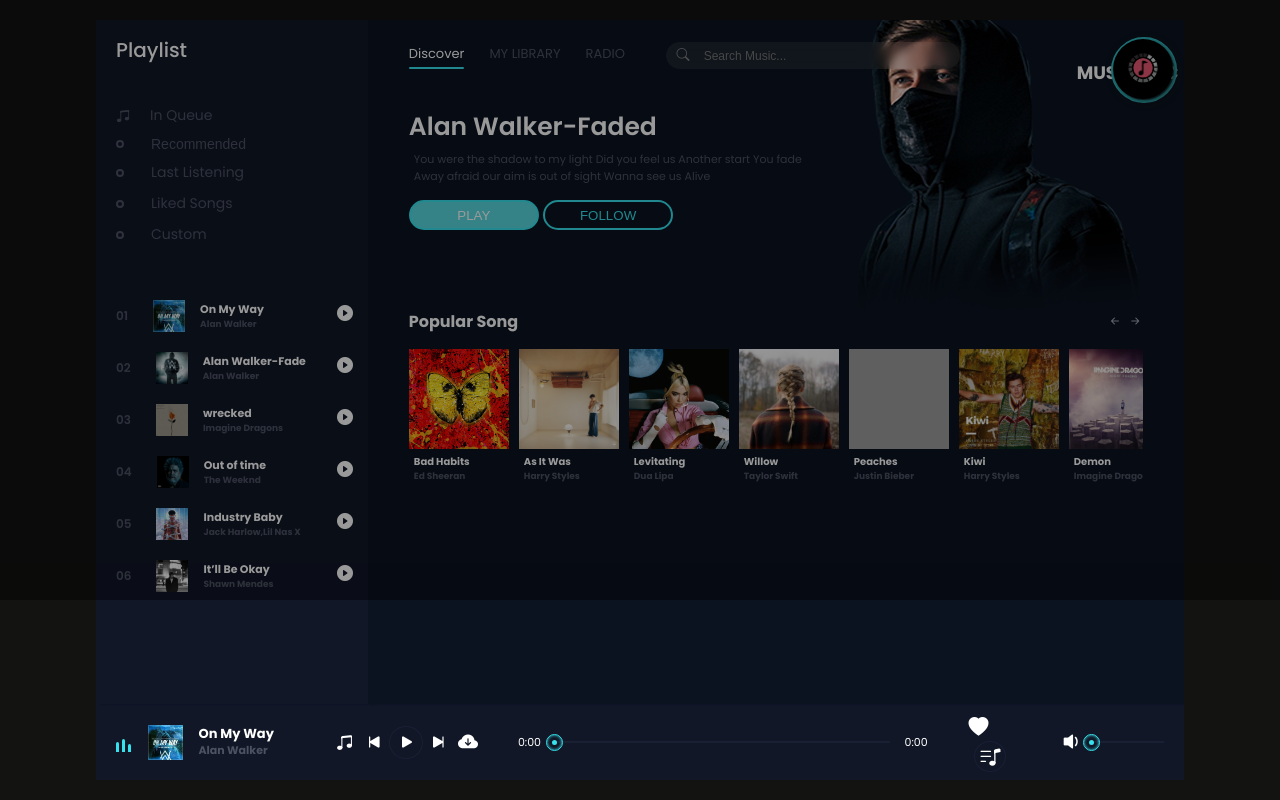
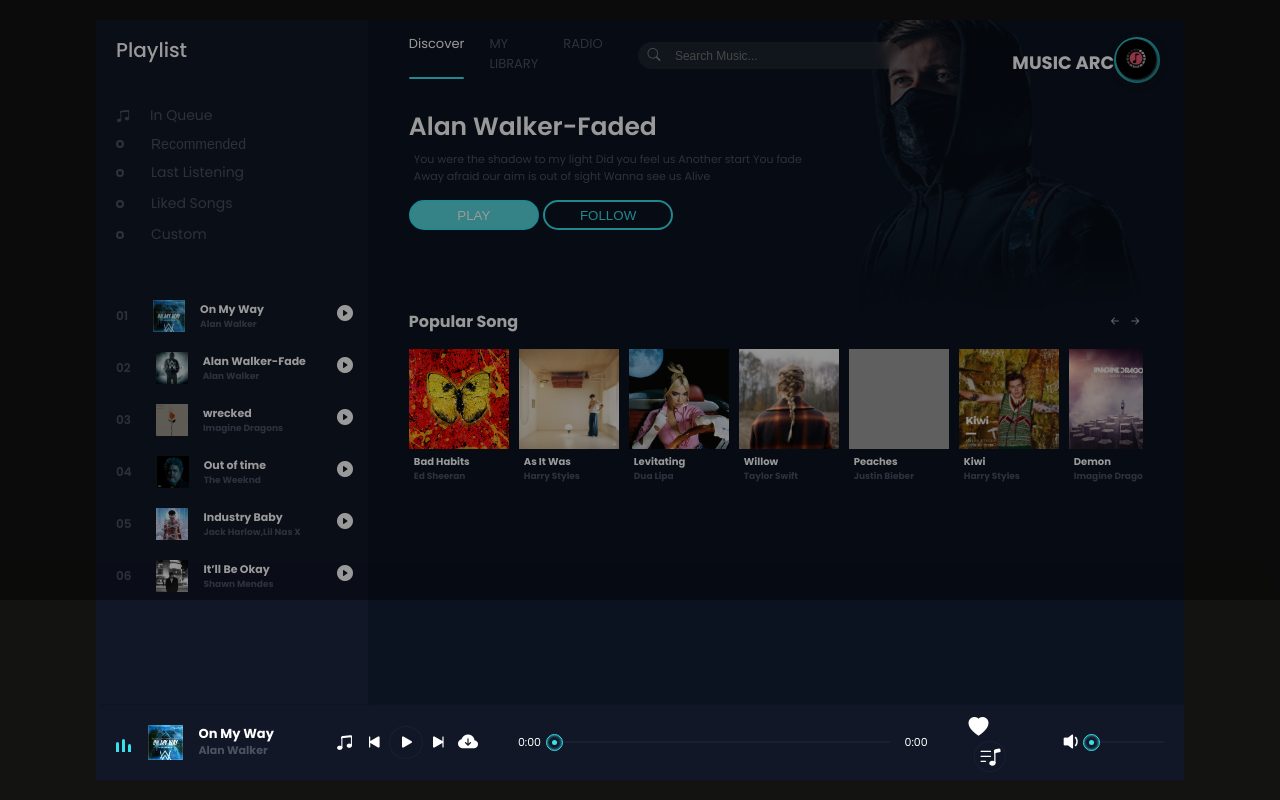
Before and after one commit to mdxaasil/MUSIC_ARC, a plain HTML site: page player.html in a window 1280 px wide. Drawn offline with nearby package versions, Linux system fonts and the light colour scheme; grey boxes are pictures that could not be loaded.

Commit message:
Update style.css

```diff
--- a/style.css
+++ b/style.css
@@ -4,6 +4,7 @@
     padding: 0%;
     margin: 0%;
     box-sizing: border-box;
+
 }
 
 body {
@@ -452,6 +453,7 @@ header .master_play .vol input{
      width: 100%;
      height: 300px;
      background: url('img/bg.png');
+     opacity: 0.4;
      z-index: -1;
  }
  header .song_side nav{
@@ -510,6 +512,7 @@ header .master_play .vol input{
  header .song_side nav .search .bi{
     font-size: 13px;
     padding: 3px 0px 0px 10px;
+    cursor: pointer;
  }
  header .song_side nav .search input{
     background: none;
@@ -522,10 +525,11 @@ header .master_play .vol input{
 
  header .song_side nav h4{
     position: relative;
+    margin-right: 74px;
     width: 150px;
     height: 40px;
     cursor: pointer;
-    top:25px;
+    top:15px;
     left: 120px;
     font-size: large;
 
@@ -544,16 +548,16 @@ header .master_play .vol input{
  }
  header .song_side nav .user img{
     position: absolute;
-    width: 60px;
-    height: 60px;
+    width: 40px;
+    height: 40px;
     border-radius: 50%;
     box-shadow: 2px 2px 8px #131312;
  }
 
  header .song_side nav .user::before{
     content: '';
-    width: 60px;
-    height: 60px;
+    width: 40px;
+    height: 40px;
     position: absolute;
     border:3px solid #36e2ec;
     border-radius: 50%;
```
